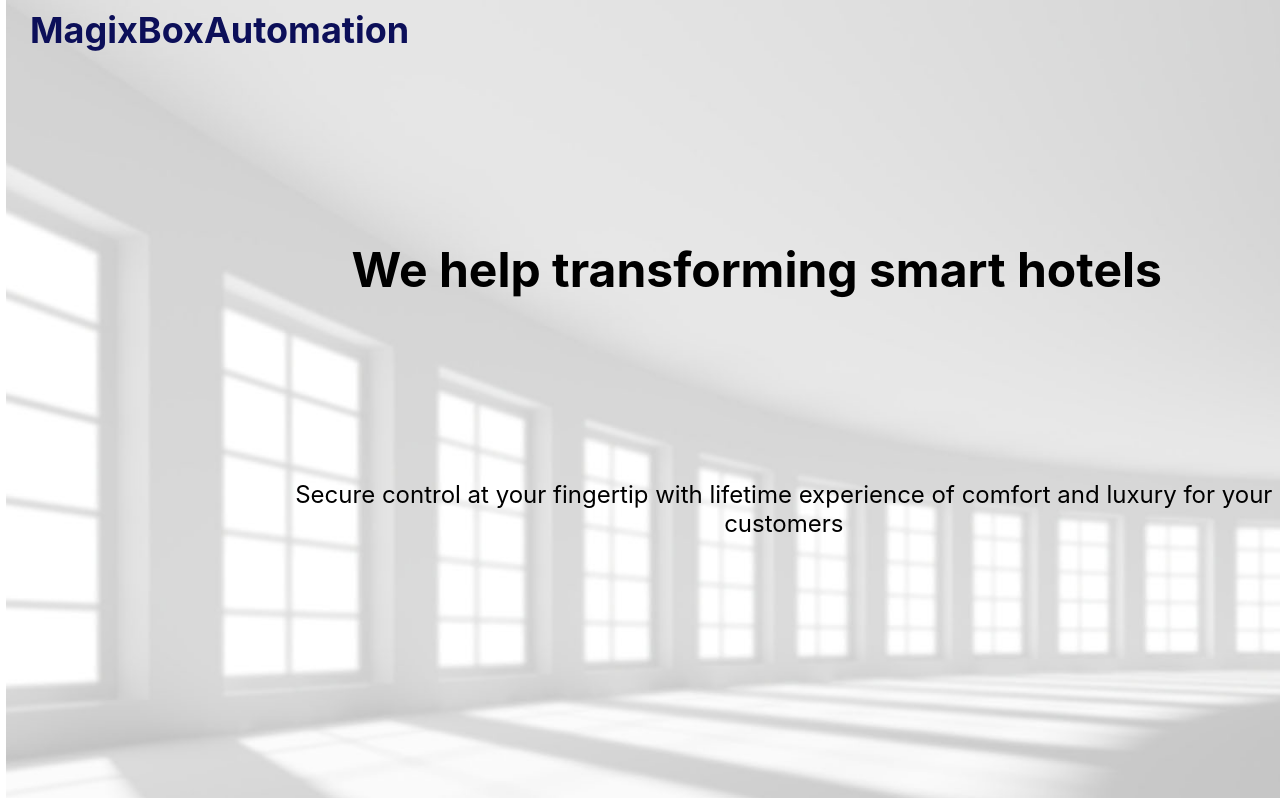
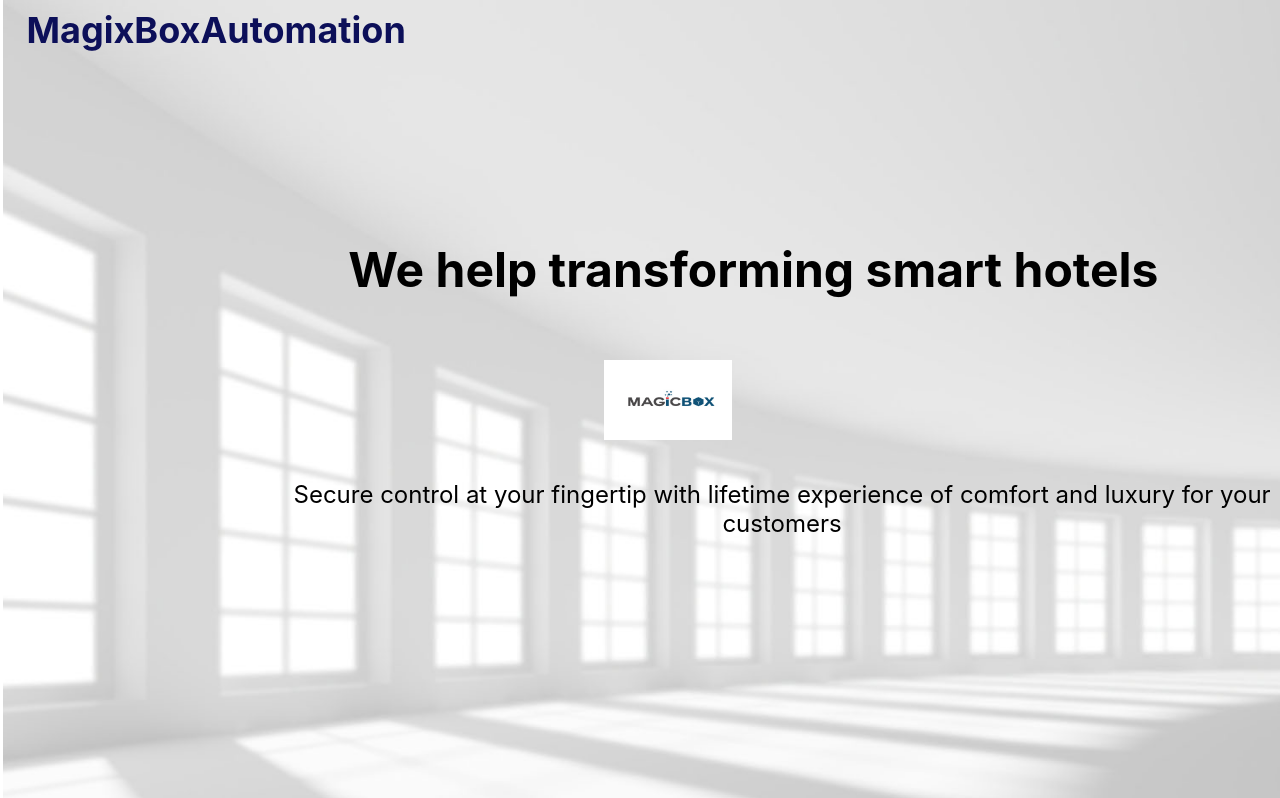
Before and after one commit to MurugappanV/MagicBoxHotels, a React (Create React App) app in the folder website/magicboxautomation/: page / in a window 1280 px wide. Shown: the top 798 px of the page. Built offline with nearby package versions, Linux system fonts and the light colour scheme.

Commit message:
website - animation

```diff
--- a/website/magicboxautomation/package.json
+++ b/website/magicboxautomation/package.json
@@ -6,6 +6,7 @@
     "react": "^16.5.2",
     "react-dom": "^16.5.2",
     "react-parallax": "^2.0.0",
+    "react-reveal": "^1.2.2",
     "react-scripts": "2.0.4"
   },
   "scripts": {
--- a/website/magicboxautomation/src/Section/Section.js
+++ b/website/magicboxautomation/src/Section/Section.js
@@ -3,19 +3,36 @@ import ReactDOM from 'react-dom';
 import hotel from '../asset/img/hotel.png';
 import Header from '../Header/Header';
 import './section.css';
+import Fade from 'react-reveal/Fade';
+import Zoom from 'react-reveal/Zoom';
+import Flip from 'react-reveal/Flip';
+import logo from '../asset/img/logo.jpg';
 class Section extends Component{
 	render(){
 		return(
 			<div>
 			<section className='section-1'>
 			<Header />
+			  <Fade left>
 				<h1 className='title'>We help transforming smart hotels</h1>
+			</Fade>
+			<Zoom delay={2000}>
+			<img src={logo} className='logopic' />
+			</Zoom>
+			<Fade right delay={1000}>
 				<p className='desc'>Secure control at your fingertip with lifetime experience of comfort and luxury for your customers</p>
+			</Fade>
 			</section>
 			<section className='section-2'>
+			<Fade>
 				<h1 className='sub-title'>What we do</h1>
+			</Fade>
+			<Zoom delay={1000}>
 				<p className='sub-desc'>End to end customized automation services for your hotels and home</p>
+			</Zoom>
+			<Zoom delay={1000}>
 				<img src={hotel} className="hotel" />
+			</Zoom>
 			</section>
 			<section className='section-3'></section>
 			</div>
--- a/website/magicboxautomation/src/Section/section.css
+++ b/website/magicboxautomation/src/Section/section.css
@@ -60,3 +60,10 @@ section {
 	margin-top: 30vh;
 	overflow: hidden;
 }
+.logopic{
+	width: 10vw;
+	height: 10vh;
+	position: absolute;
+	margin-top: 45vh;
+	margin-left:47vw;
+}
--- a/website/magicboxautomation/src/index.css
+++ b/website/magicboxautomation/src/index.css
@@ -2,7 +2,7 @@ html,body {
   margin: 0;
   padding: 0;
    width: 100vw;
-   margin-left: 3px;
+   margin-left: 0.1vw;
    overflow-x: hidden;
   font-family: -apple-system, BlinkMacSystemFont, "Segoe UI", "Roboto", "Oxygen",
     "Ubuntu", "Cantarell", "Fira Sans", "Droid Sans", "Helvetica Neue",
```
Also changed, not shown: 1 other file (tests, documents, lock files or other folders).
